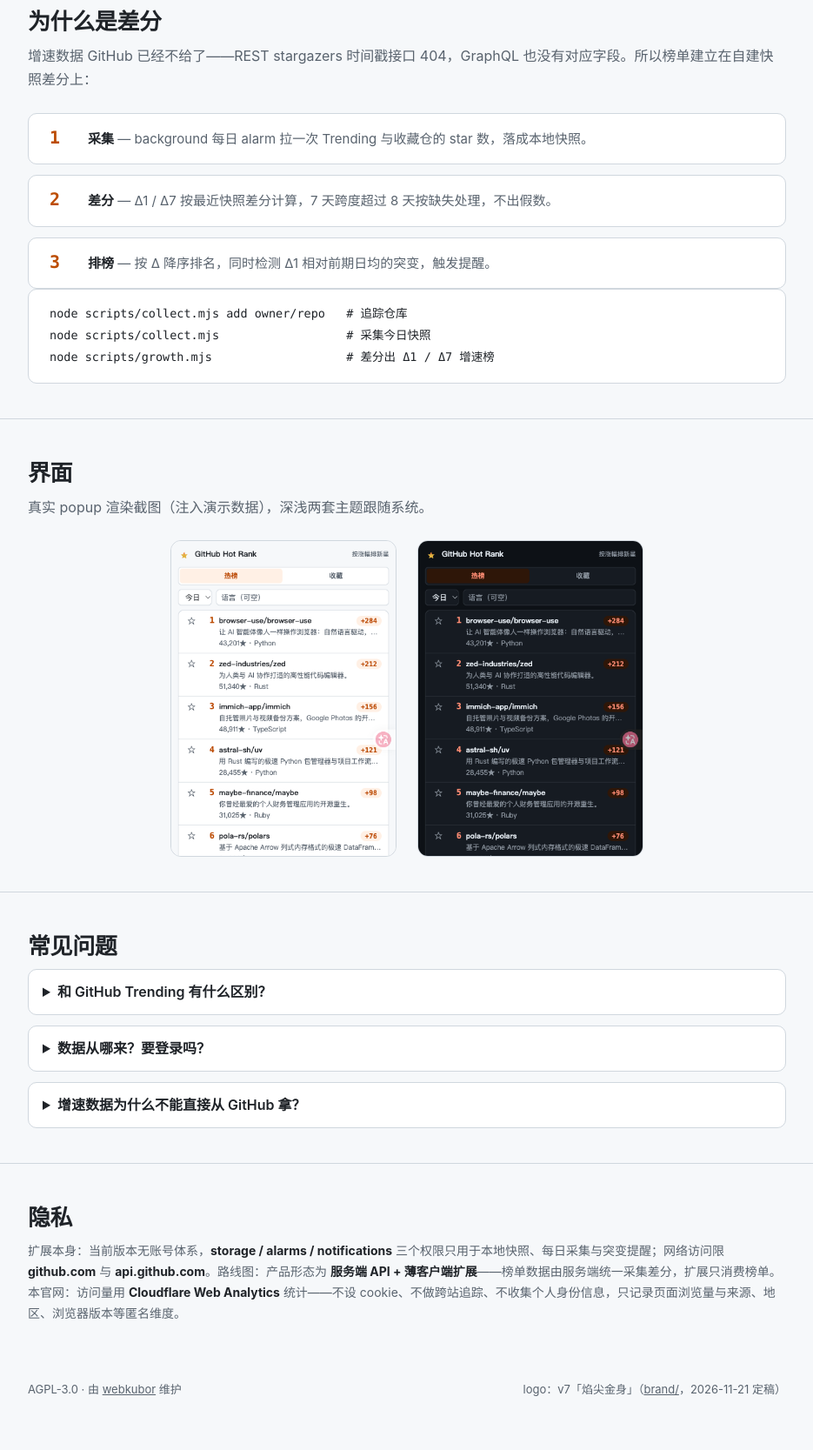
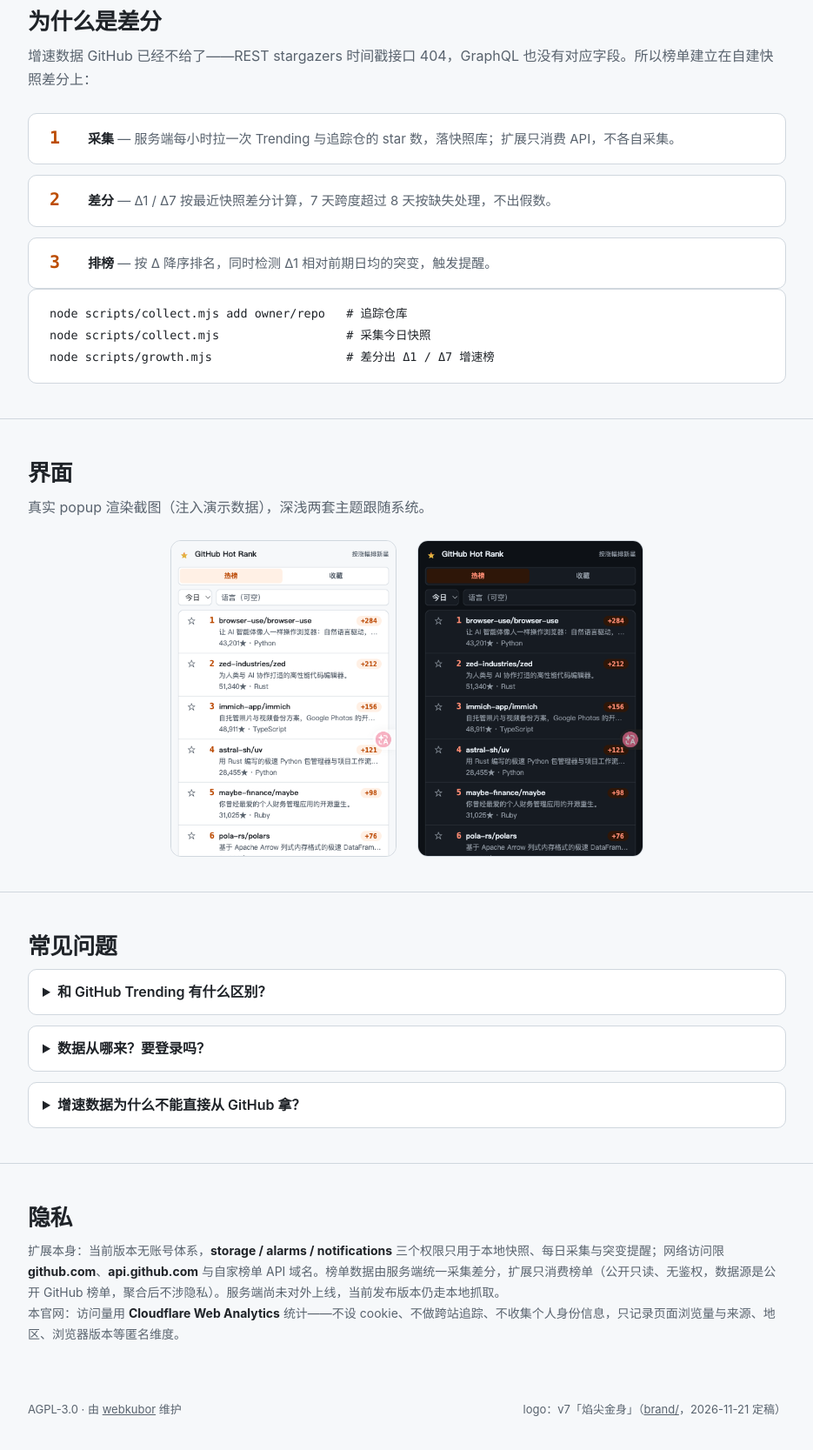
Before and after one commit to luminan-agent/github-hot-rank, a website: page docs/index.html in a window 1280 px wide. Shown: the part 929-2596 px from the top of the page at 87% size, without its empty margins (172-1107 px from the left). Drawn offline with Linux system fonts and the light colour scheme.

Commit message:
docs: README 与官网文案对齐「服务端 API + 薄客户端」新架构
验收③「README/官网文案与真实架构一致」的缺口：README 把 API 服务写在「路线图」里，
权限说明还写着「无远程服务，数据不出本机」—— 与本次已实现的服务端架构不符；
官网的采集步骤仍写「background 每日 alarm 拉一次…落成本地快照」，隐私段也仍把
「服务端 API + 薄客户端」列为路线图。

改动：
- README：「路线图」改为「架构」，补服务端四文件职责表、跑服务端命令、共享口径说明、
  API_BASE 与降级行为说明；权限说明改为「host 限 github.com / api.github.com /
  自家榜单 API 域名」，并说明 GITHUB_TOKEN 只在服务端从环境读取；
- 官网：采集步骤改为「服务端每小时拉一次…扩展只消费 API」；隐私段补 API 域名与
  「公开只读、无鉴权、不涉隐私」说明；
- 两处都明写「服务端尚未对外上线，当前发布版本仍走本地抓取」—— 不给用户看
  一个还没上线的架构。

Agent: hermes/nanzhu

```diff
--- a/docs/index.html
+++ b/docs/index.html
@@ -170,7 +170,7 @@
     <h2>为什么是差分</h2>
     <p class="lead">增速数据 GitHub 已经不给了——REST stargazers 时间戳接口 404，GraphQL 也没有对应字段。所以榜单建立在自建快照差分上：</p>
     <ol class="steps">
-      <li><span class="n">1</span><p><b>采集</b> — background 每日 alarm 拉一次 Trending 与收藏仓的 star 数，落成本地快照。</p></li>
+      <li><span class="n">1</span><p><b>采集</b> — 服务端每小时拉一次 Trending 与追踪仓的 star 数，落快照库；扩展只消费 API，不各自采集。</p></li>
       <li><span class="n">2</span><p><b>差分</b> — Δ1 / Δ7 按最近快照差分计算，7 天跨度超过 8 天按缺失处理，不出假数。</p></li>
       <li><span class="n">3</span><p><b>排榜</b> — 按 Δ 降序排名，同时检测 Δ1 相对前期日均的突变，触发提醒。</p></li>
     </ol>
@@ -214,7 +214,7 @@ node scripts/growth.mjs                   # 差分出 Δ1 / Δ7 增速榜</code>
 <section>
   <div class="wrap">
     <h2>隐私</h2>
-    <p class="privacy">扩展本身：当前版本无账号体系，<b>storage / alarms / notifications</b> 三个权限只用于本地快照、每日采集与突变提醒；网络访问限 <b>github.com</b> 与 <b>api.github.com</b>。路线图：产品形态为 <b>服务端 API + 薄客户端扩展</b>——榜单数据由服务端统一采集差分，扩展只消费榜单。</p>
+    <p class="privacy">扩展本身：当前版本无账号体系，<b>storage / alarms / notifications</b> 三个权限只用于本地快照、每日采集与突变提醒；网络访问限 <b>github.com</b>、<b>api.github.com</b> 与自家榜单 API 域名。榜单数据由服务端统一采集差分，扩展只消费榜单（公开只读、无鉴权，数据源是公开 GitHub 榜单，聚合后不涉隐私）。服务端尚未对外上线，当前发布版本仍走本地抓取。</p>
     <p class="privacy">本官网：访问量用 <b>Cloudflare Web Analytics</b> 统计——不设 cookie、不做跨站追踪、不收集个人身份信息，只记录页面浏览量与来源、地区、浏览器版本等匿名维度。</p>
   </div>
 </section>
```
Also changed, not shown: README.md.
